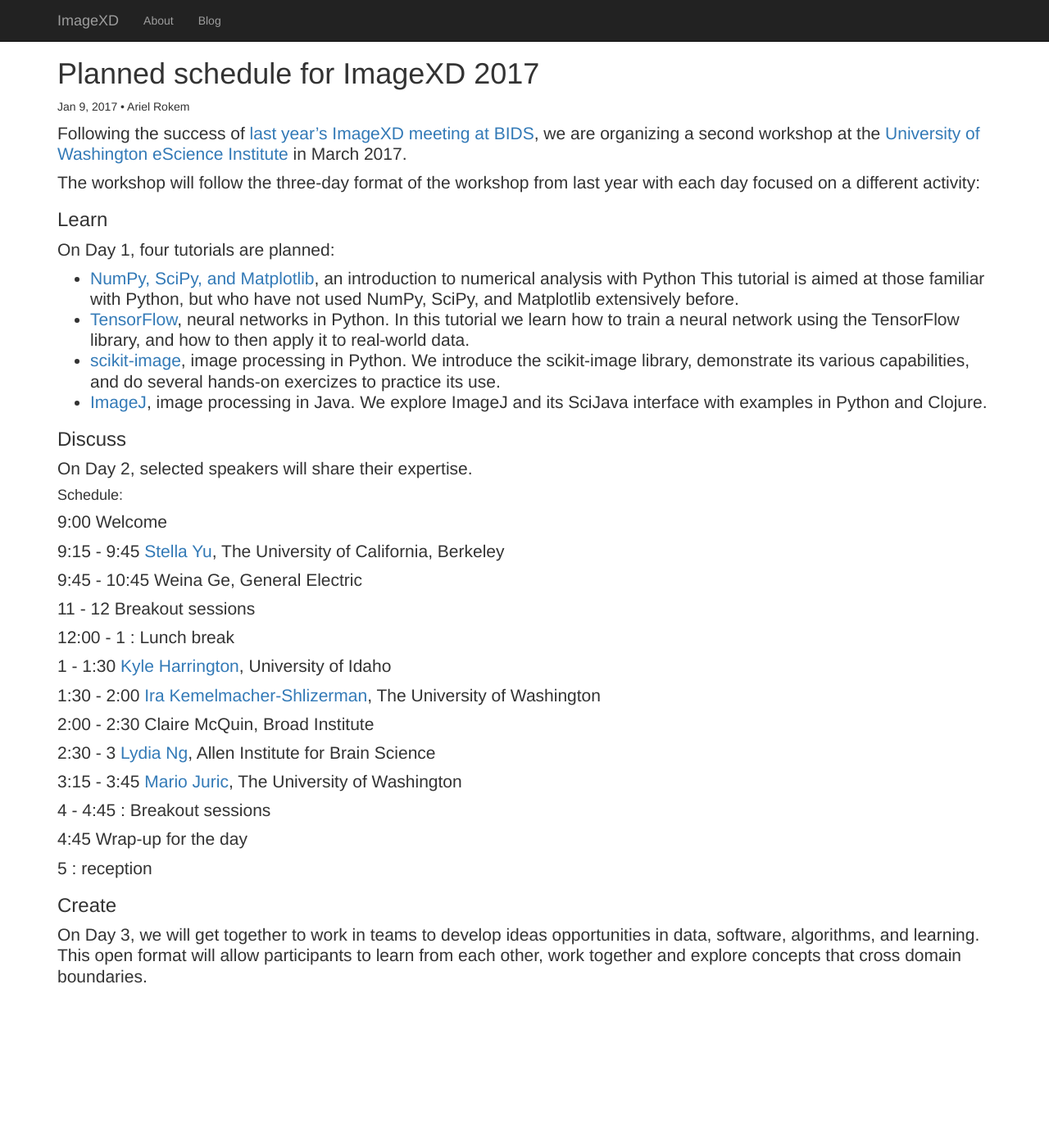
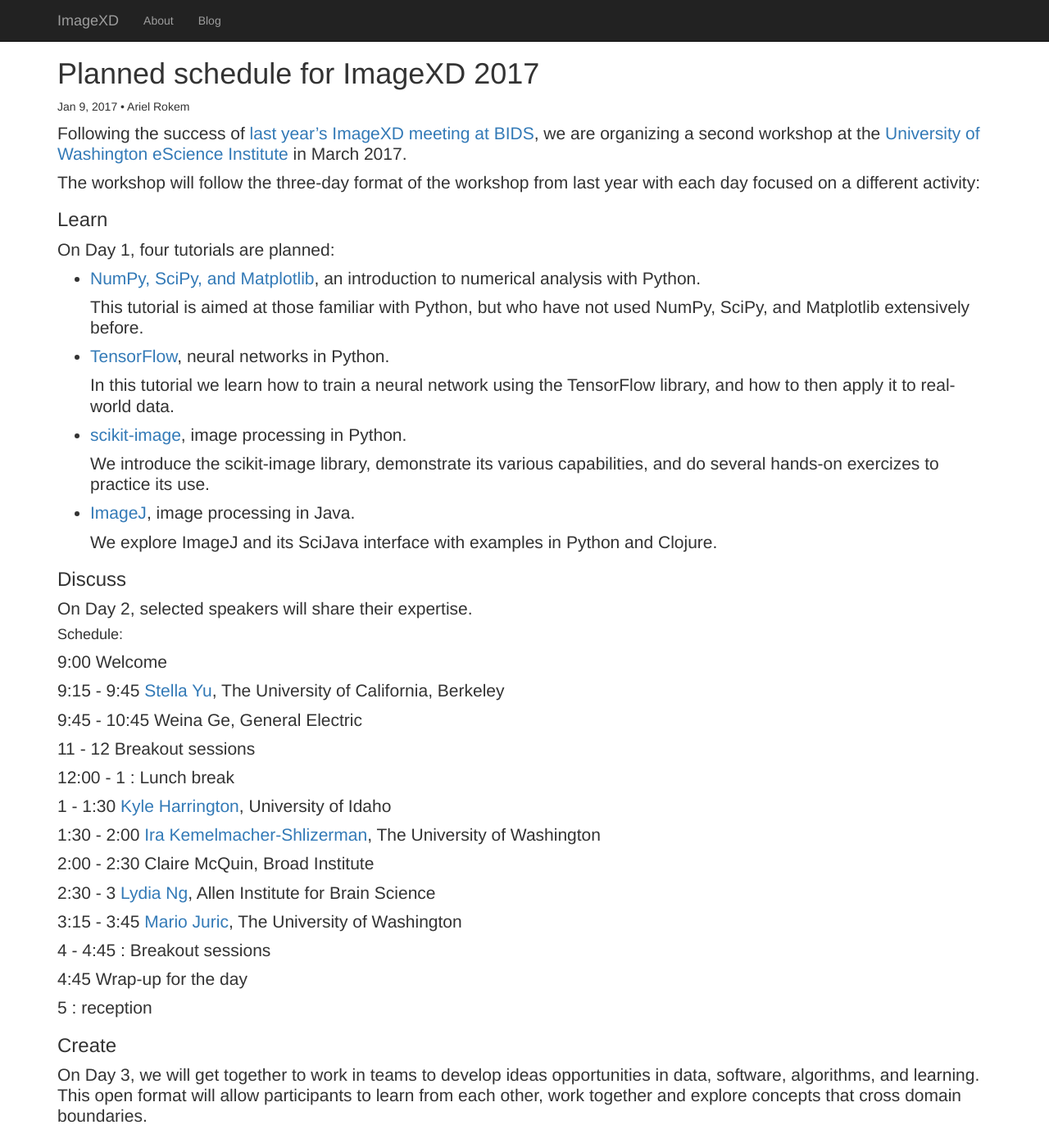
Before and after one commit to imagexd/imagexd.github.io, a Jekyll site: the page built from _posts/2017-01-09-plans-for-round-2.md, in a window 1280 px wide and 1395 px high. Shown: the whole window at 82% size. Built offline with Jekyll 4.4.1, drawn with Linux system fonts in a browser that asks for light colours.

Commit message:
Improve formatting of tutorial outline

```diff
--- a/_posts/2017-01-09-plans-for-round-2.md
+++ b/_posts/2017-01-09-plans-for-round-2.md
@@ -17,16 +17,23 @@
 
 On Day 1, four tutorials are planned:
 
-- [NumPy, SciPy, and Matplotlib](http://scipy.org), an introduction to numerical analysis with Python
+- [NumPy, SciPy, and Matplotlib](http://scipy.org), an introduction to numerical analysis with Python.
+
   This tutorial is aimed at those familiar with Python, but who have not used NumPy, SciPy,
   and Matplotlib extensively before.
+
 - [TensorFlow](https://www.tensorflow.org/), neural networks in Python.
+
   In this tutorial we learn how to train a neural network using the TensorFlow library, and how to
   then apply it to real-world data.
+
 - [scikit-image](http://scikit-image.org/), image processing in Python.
+
   We introduce the scikit-image library, demonstrate its various capabilities, and
   do several hands-on exercizes to practice its use.
+
 - [ImageJ](https://imagej.nih.gov/ij/), image processing in Java.
+
   We explore ImageJ and its SciJava interface with examples in Python and Clojure.
 
 ### Discuss
```
